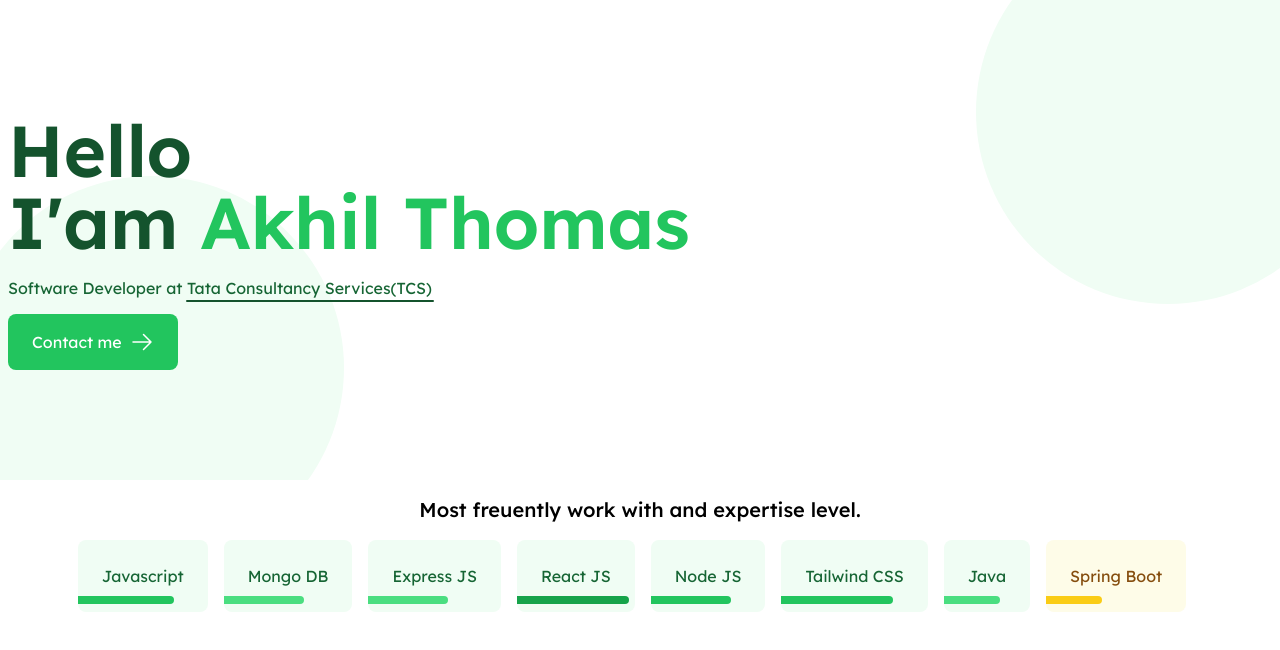
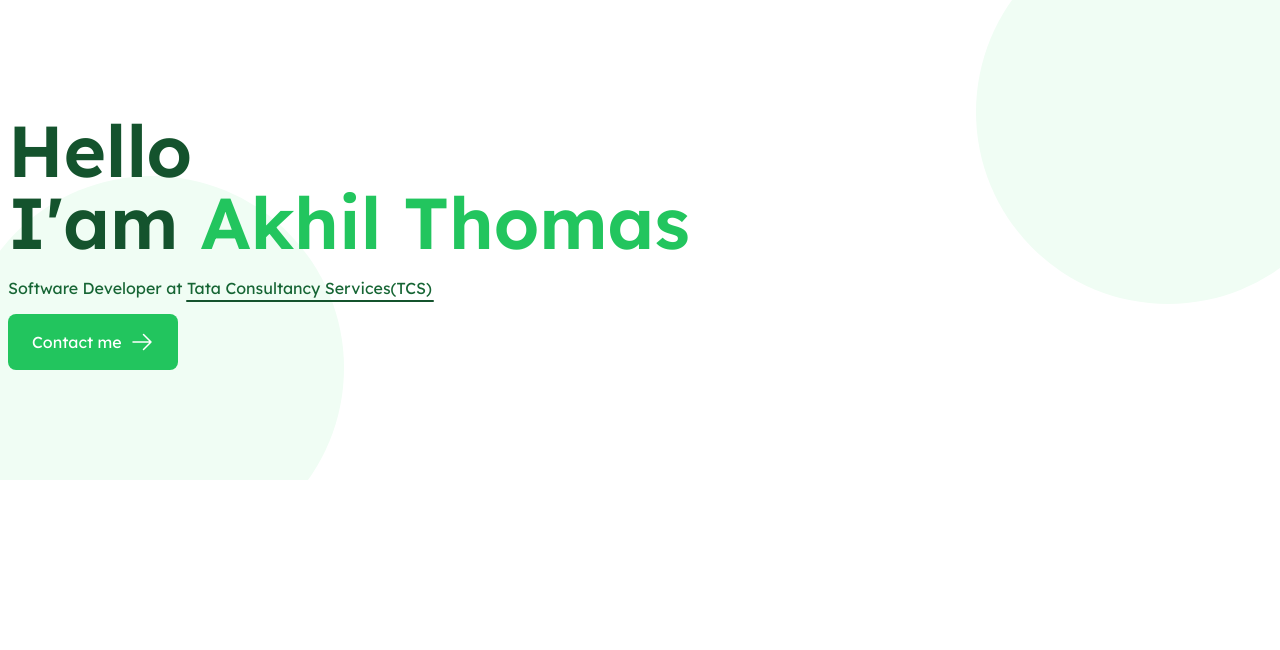
Before and after one commit to virus123456789/portfolio, a JavaScript app: page / in a window 1280 px wide. Shown: the top 650 px of the page. Built offline with nearby package versions, Linux system fonts and the light colour scheme; the HTML template or start-up script is replaced by a standard one.

Commit message:
Removed stash

```diff
--- a/src/App.js
+++ b/src/App.js
@@ -23,43 +23,6 @@ function App() {
                 </button>
             </div>
         </div>
-        <div class="max-w-7xl mx-auto flex flex-col justify-start items-center">
-            <h4 class="my-4 font-medium text-xl">Most freuently work with and expertise level.</h4>
-            <div class="flex justify-start items-center">
-                <div class="relative mr-4 p-4 bg-green-50 rounded-lg cursor-pointer">
-                    <h6 class="p-2 text-base text-green-800 font-normal">Javascript</h6>
-                    <span class="absolute w-24 h-2 bottom-2 left-0 bg-green-500 rounded-r-xl"></span>
-                </div>
-                <div class="relative mr-4 p-4 bg-green-50 rounded-lg cursor-pointer">
-                    <h6 class="p-2 text-base text-green-800 font-normal">Mongo DB</h6>
-                    <span class="absolute w-20 h-2 bottom-2 left-0 bg-green-400 rounded-r-xl"></span>
-                </div>
-                <div class="relative mr-4 p-4 bg-green-50 rounded-lg cursor-pointer">
-                    <h6 class="p-2 text-base text-green-800 font-normal">Express JS</h6>
-                    <span class="absolute w-20 h-2 bottom-2 left-0 bg-green-400 rounded-r-xl"></span>
-                </div>
-                <div class="relative mr-4 p-4 bg-green-50 rounded-lg cursor-pointer">
-                    <h6 class="p-2 text-base text-green-800 font-normal">React JS</h6>
-                    <span class="absolute w-28 h-2 bottom-2 left-0 bg-green-600 rounded-r-xl"></span>
-                </div>
-                <div class="relative mr-4 p-4 bg-green-50 rounded-lg cursor-pointer">
-                    <h6 class="p-2 text-base text-green-800 font-normal">Node JS</h6>
-                    <span class="absolute w-20 h-2 bottom-2 left-0 bg-green-500 rounded-r-xl"></span>
-                </div>
-                <div class="relative mr-4 p-4 bg-green-50 rounded-lg cursor-pointer">
-                    <h6 class="p-2 text-base text-green-800 font-normal">Tailwind CSS</h6>
-                    <span class="absolute w-28 h-2 bottom-2 left-0 bg-green-500 rounded-r-xl"></span>
-                </div>
-                <div class="relative mr-4 p-4 bg-green-50 rounded-lg cursor-pointer">
-                    <h6 class="p-2 text-base text-green-800 font-normal">Java</h6>
-                    <span class="absolute w-14 h-2 bottom-2 left-0 bg-green-400 rounded-r-xl"></span>
-                </div>
-                <div class="relative mr-4 p-4 bg-yellow-50 rounded-lg cursor-pointer">
-                    <h6 class="p-2 text-base text-yellow-800 font-normal">Spring Boot</h6>
-                    <span class="absolute w-14 h-2 bottom-2 left-0 bg-yellow-400 rounded-r-xl"></span>
-                </div>
-            </div>
-        </div>
     </div>
   );
 }
```
